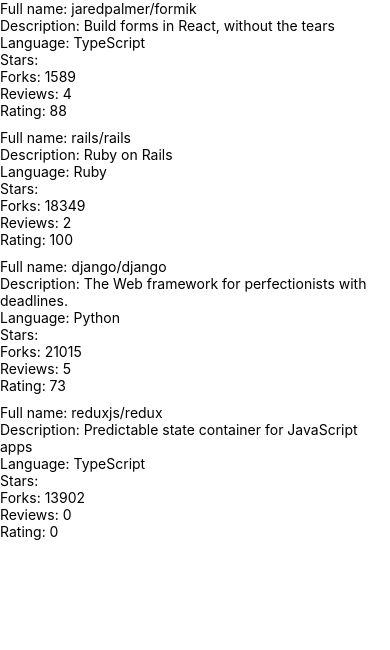
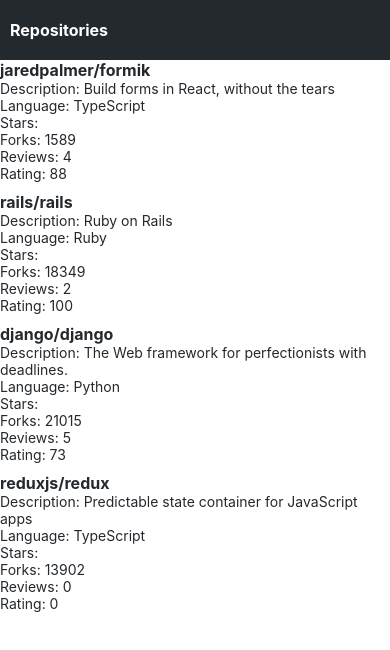
Before and after one commit to rikulauttia/RepoRater, a React Native app: screen / in a window 390 px wide. Shown: the top 650 px of the page. Built offline with nearby package versions, Linux system fonts and the light colour scheme.

Commit message:
exercise 10.4 completed

```diff
--- /dev/null
+++ b/src/components/AppBar.jsx
@@ -0,0 +1,24 @@
+import Constants from "expo-constants";
+import { StyleSheet, View } from "react-native";
+
+import theme from "../theme";
+import AppBarTab from "./AppBarTab";
+
+const styles = StyleSheet.create({
+  container: {
+    paddingTop: Constants.statusBarHeight + 10,
+    backgroundColor: theme.colors.appBarBackground,
+    flexDirection: "row",
+    paddingBottom: 10,
+  },
+});
+
+const AppBar = () => {
+  return (
+    <View style={styles.container}>
+      <AppBarTab title="Repositories" onPress={() => {}} />
+    </View>
+  );
+};
+
+export default AppBar;
--- /dev/null
+++ b/src/components/AppBarTab.jsx
@@ -0,0 +1,25 @@
+import { Pressable, StyleSheet } from "react-native";
+
+import theme from "../theme";
+import Text from "./Text";
+
+const styles = StyleSheet.create({
+  tab: {
+    padding: 10,
+  },
+  text: {
+    color: theme.colors.appBarText,
+    fontSize: theme.fontSizes.subheading,
+    fontWeight: theme.fontWeights.bold,
+  },
+});
+
+const AppBarTab = ({ title, onPress }) => {
+  return (
+    <Pressable style={styles.tab} onPress={onPress}>
+      <Text style={styles.text}>{title}</Text>
+    </Pressable>
+  );
+};
+
+export default AppBarTab;
--- a/src/components/Main.jsx
+++ b/src/components/Main.jsx
@@ -1,11 +1,10 @@
-import Constants from "expo-constants";
 import { StyleSheet, View } from "react-native";
 
+import AppBar from "./AppBar";
 import RepositoryList from "./RepositoryList";
 
 const styles = StyleSheet.create({
   container: {
-    marginTop: Constants.statusBarHeight,
     flexGrow: 1,
     flexShrink: 1,
   },
@@ -14,6 +13,7 @@
 const Main = () => {
   return (
     <View style={styles.container}>
+      <AppBar />
       <RepositoryList />
     </View>
   );
--- a/src/components/RepositoryItem.jsx
+++ b/src/components/RepositoryItem.jsx
@@ -1,4 +1,7 @@
-import { Text, View } from "react-native";
+import { View } from "react-native";
+
+import Subheading from "./Subheading";
+import Text from "./Text";
 
 const RepositoryItem = ({
   fullName,
@@ -11,7 +14,7 @@
 }) => {
   return (
     <View>
-      <Text>Full name: {fullName}</Text>
+      <Subheading>{fullName}</Subheading>
       <Text>Description: {description}</Text>
       <Text>Language: {language}</Text>
       <Text>Stars: {stargazerCount}</Text>
--- /dev/null
+++ b/src/components/Subheading.jsx
@@ -0,0 +1,9 @@
+import Text from "./Text";
+
+const Subheading = ({ style, ...props }) => {
+  return (
+    <Text fontSize="subheading" fontWeight="bold" style={style} {...props} />
+  );
+};
+
+export default Subheading;
--- /dev/null
+++ b/src/components/Text.jsx
@@ -0,0 +1,39 @@
+import { StyleSheet, Text as NativeText } from "react-native";
+
+import theme from "../theme";
+
+const styles = StyleSheet.create({
+  text: {
+    color: theme.colors.textPrimary,
+    fontSize: theme.fontSizes.body,
+    fontFamily: theme.fonts.main,
+    fontWeight: theme.fontWeights.normal,
+  },
+  colorTextSecondary: {
+    color: theme.colors.textSecondary,
+  },
+  colorPrimary: {
+    color: theme.colors.primary,
+  },
+  fontSizeSubheading: {
+    fontSize: theme.fontSizes.subheading,
+  },
+  fontWeightBold: {
+    fontWeight: theme.fontWeights.bold,
+  },
+});
+
+const Text = ({ color, fontSize, fontWeight, style, ...props }) => {
+  const textStyle = [
+    styles.text,
+    color === "textSecondary" && styles.colorTextSecondary,
+    color === "primary" && styles.colorPrimary,
+    fontSize === "subheading" && styles.fontSizeSubheading,
+    fontWeight === "bold" && styles.fontWeightBold,
+    style,
+  ];
+
+  return <NativeText style={textStyle} {...props} />;
+};
+
+export default Text;
--- /dev/null
+++ b/src/theme.js
@@ -0,0 +1,22 @@
+const theme = {
+  colors: {
+    textPrimary: "#24292e",
+    textSecondary: "#586069",
+    primary: "#0366d6",
+    appBarBackground: "#24292e",
+    appBarText: "#ffffff",
+  },
+  fontSizes: {
+    body: 14,
+    subheading: 16,
+  },
+  fonts: {
+    main: "System",
+  },
+  fontWeights: {
+    normal: "400",
+    bold: "700",
+  },
+};
+
+export default theme;
```
